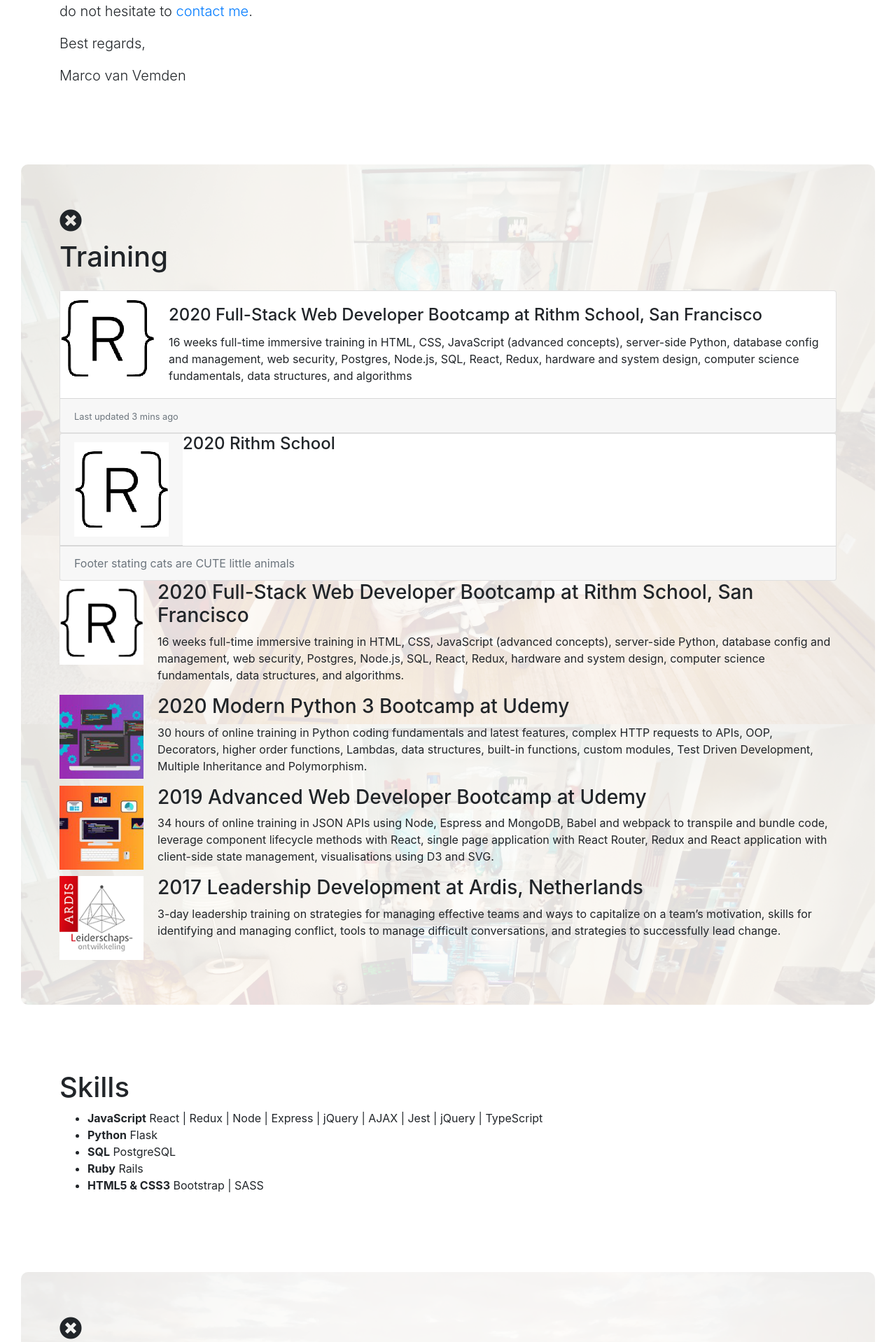
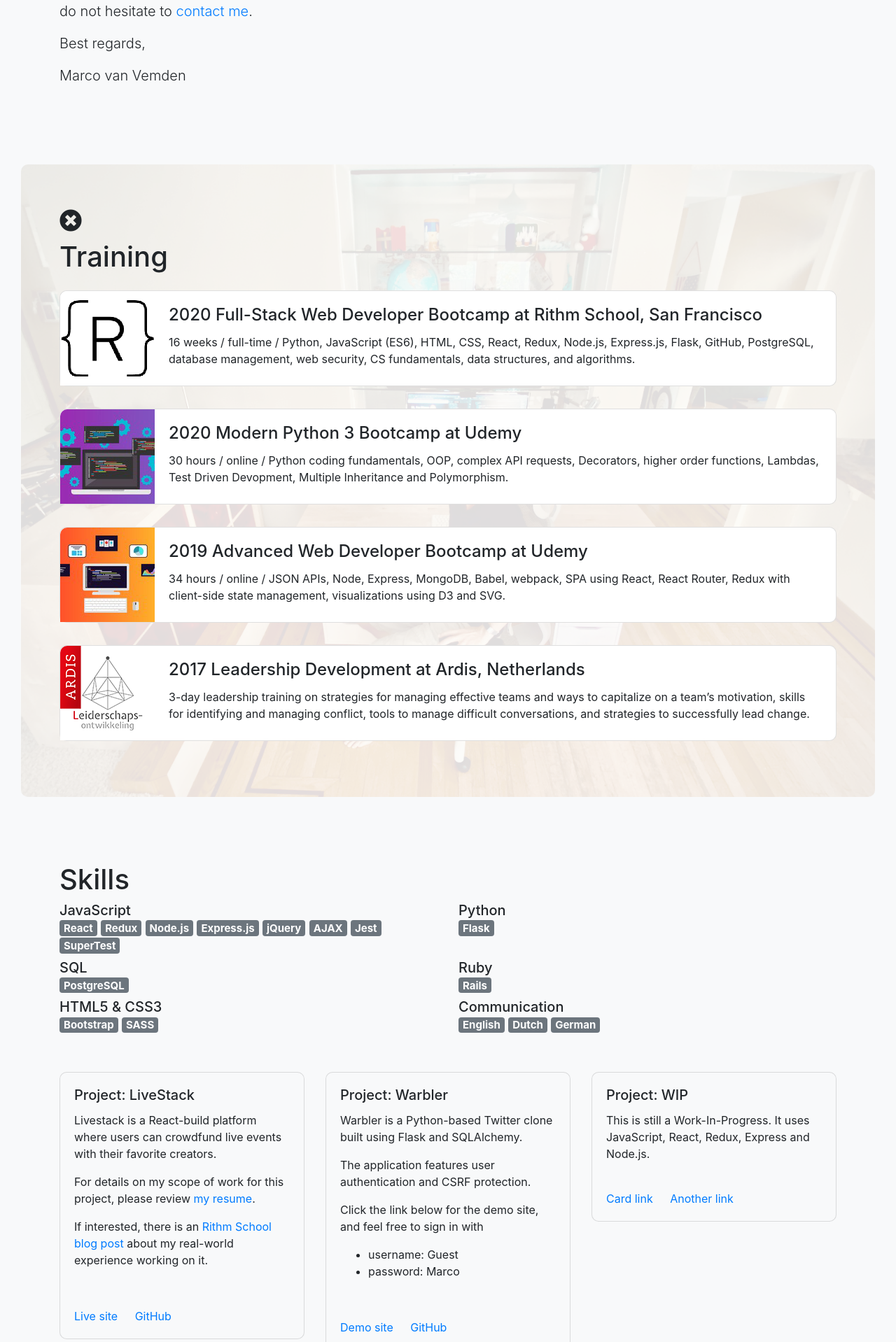
Before and after one commit to vanvemden/personal-site, a PHP site: page / in a window 1280 px wide. Shown: the part 903-2821 px from the top of the page at 70% size. Run offline with PHP 8.4, Linux system fonts and the light colour scheme.

Commit message:
update skills layout and add project cards

```diff
--- a/index.html
+++ b/index.html
@@ -2,14 +2,27 @@
 <html lang="en">
   <head>
     <title>Marco van Vemden | Full-Stack Web Developer in San Francisco</title>
-    <meta charset="utf-8">
-    <meta name="viewport" content="width=device-width, initial-scale=1">
-    <link rel="stylesheet" href="https://stackpath.bootstrapcdn.com/bootstrap/4.5.2/css/bootstrap.min.css" integrity="sha384-JcKb8q3iqJ61gNV9KGb8thSsNjpSL0n8PARn9HuZOnIxN0hoP+VmmDGMN5t9UJ0Z" crossorigin="anonymous">    <link rel="stylesheet" href="style.css">
-    <link rel="stylesheet" href="https://use.fontawesome.com/releases/v5.7.0/css/all.css" integrity="sha384-lZN37f5QGtY3VHgisS14W3ExzMWZxybE1SJSEsQp9S+oqd12jhcu+A56Ebc1zFSJ" crossorigin="anonymous">
+    <meta charset="utf-8" />
+    <meta name="viewport" content="width=device-width, initial-scale=1" />
+    <link
+      rel="stylesheet"
+      href="https://stackpath.bootstrapcdn.com/bootstrap/4.5.2/css/bootstrap.min.css"
+      integrity="sha384-JcKb8q3iqJ61gNV9KGb8thSsNjpSL0n8PARn9HuZOnIxN0hoP+VmmDGMN5t9UJ0Z"
+      crossorigin="anonymous"
+    />
+    <link rel="stylesheet" href="style.css" />
+    <link
+      rel="stylesheet"
+      href="https://use.fontawesome.com/releases/v5.7.0/css/all.css"
+      integrity="sha384-lZN37f5QGtY3VHgisS14W3ExzMWZxybE1SJSEsQp9S+oqd12jhcu+A56Ebc1zFSJ"
+      crossorigin="anonymous"
+    />
   </head>
 
-  <body id="home">
-    <nav class="navbar fixed-top navbar-expand justify-content-center navbar-light bg-light ">
+  <body id="home" class="bg-light">
+    <nav
+      class="navbar fixed-top navbar-expand justify-content-center navbar-light bg-light"
+    >
       <div class="navbar-nav">
         <a class="nav-item nav-link" href="#home">home</a>
         <a class="nav-item nav-link" href="#about">about</a>
@@ -25,7 +38,7 @@
         <div class="row">
           <div class="col-6 col-sm-12 align-self-start">
             <h1>Hi, I'm Marco</h1>
-            <h3>Full Stack Web Developer<br>in San Francisco</h3>
+            <h3>Full Stack Web Developer<br />in San Francisco</h3>
           </div>
           <div class="col-6 col-lg-12 align-self-end d-none d-sm-block">
             <h4>Languages:</h4>
@@ -48,28 +61,33 @@
     </div>
 
     <a id="about" class="anchor"></a>
-    <div class="about jumbotron jumbotron-fluid bg-white">
+    <div class="about jumbotron jumbotron-fluid bg-light">
       <div class="container">
         <h1>About</h1>
-        <p class="lead">I was born and raised in the Netherlands. In the summer of 1996, I was offered
-          a job at the Consulate General of the Netherlands in Los Angeles.
-          It was a dream come true for my wife and I, so we packed up and moved to
-          Redondo Beach, California. In 2010 the consulate re-located to San Francisco,
-          and we live in the East Bay now. Still happily married, and proud
-          father of two teenage California girls.</p>
-          <p class="lead">After serving my country for 23 years in the Foreign Service, I decided it
-            was time for a new career. Having been a passionate programmer since the
-            age of 15, my ambition is becoming a Software Engineer. In May 2020 I started
-           the 16 week immersive Full-Stack Web Developer boot camp at Rithm School in
-           San Francisco to 'brush up' on my coding skills, problem solving techniques,
-           and computer science knowledge.</p>
-           <p class="lead">In August 2020 I will start looking for my first job as a web developer.
-             If you have any questions or suggestions, please do not hesitate to
-             <a class="" href="#contact">contact me</a>.
+        <p class="lead">
+          I was born and raised in the Netherlands. In the summer of 1996, I was
+          offered a job at the Consulate General of the Netherlands in Los
+          Angeles. It was a dream come true for my wife and I, so we packed up
+          and moved to Redondo Beach, California. In 2010 the consulate
+          re-located to San Francisco, and we live in the East Bay now. Still
+          happily married, and proud father of two teenage California girls.
+        </p>
+        <p class="lead">
+          After serving my country for 23 years in the Foreign Service, I
+          decided it was time for a new career. Having been a passionate
+          programmer since the age of 15, my ambition is becoming a Software
+          Engineer. In May 2020 I started the 16 week immersive Full-Stack Web
+          Developer boot camp at Rithm School in San Francisco to 'brush up' on
+          my coding skills, problem solving techniques, and computer science
+          knowledge.
+        </p>
+        <p class="lead">
+          In August 2020 I will start looking for my first job as a web
+          developer. If you have any questions or suggestions, please do not
+          hesitate to <a class="" href="#contact">contact me</a>.
         </p>
         <p class="lead">Best regards,</p>
         <p class="lead">Marco van Vemden</p>
-
       </div>
     </div>
 
@@ -83,113 +101,266 @@
         <h1>Training</h1>
 
         <div class="row">
-              <div class="col-12 mt-3">
+          <div class="col-12 my-3">
             <div class="card">
               <div class="card-horizontal">
-                          <div class="img-square-wrapper">
-                              <img class="" src="img/rithmschool.png" alt="Rithm School San Francisco">
+                <div class="img-square-wrapper d-none d-sm-block">
+                  <img
+                    src="img/rithmschool.png"
+                    alt="Rithm School San Francisco"
+                  />
                 </div>
                 <div class="card-body">
-                              <h4 class="card-title">2020 Full-Stack Web Developer Bootcamp at Rithm School, San Francisco</h4>
-                              <p class="card-text">16 weeks full-time immersive training in HTML, CSS, JavaScript (advanced concepts), server-side Python, database config
-                                and management, web security, Postgres, Node.js, SQL, React, Redux, hardware and
-                                system design, computer science fundamentals, data structures, and algorithms</p>
+                  <h4 class="card-title">
+                    2020 Full-Stack Web Developer Bootcamp at Rithm School, San
+                    Francisco
+                  </h4>
+                  <p class="card-text">
+                    16 weeks / full-time / Python, JavaScript (ES6), HTML, CSS,
+                    React, Redux, Node.js, Express.js, Flask, GitHub,
+                    PostgreSQL, database management, web security, CS
+                    fundamentals, data structures, and algorithms.
+                  </p>
                 </div>
-                      </div>
-                      <div class="card-footer">
-                          <small class="text-muted">Last updated 3 mins ago</small>
               </div>
             </div>
           </div>
         </div>
 
-        <div class="card flex-row flex-wrap">
-          <div class="card-header">
-              <img src="img/rithmschool.png" alt="Rithm School San Francisco">
+        <div class="row">
+          <div class="col-12 my-3">
+            <div class="card">
+              <div class="card-horizontal">
+                <div class="img-square-wrapper d-none d-sm-block">
+                  <img
+                    src="img/modpyt3.png"
+                    alt="Modern Python 3 Bootcamp at Udemy"
+                  />
                 </div>
-          <div class="card-block">
-              <h4 class="card-title">2020 Rithm School</h4>
-              <p class="card-text"></p>
+                <div class="card-body">
+                  <h4 class="card-title">
+                    2020 Modern Python 3 Bootcamp at Udemy
+                  </h4>
+                  <p class="card-text">
+                    30 hours / online / Python coding fundamentals, OOP, complex
+                    API requests, Decorators, higher order functions, Lambdas,
+                    Test Driven Devopment, Multiple Inheritance and
+                    Polymorphism.
+                  </p>
                 </div>
-          <div class="w-100"></div>
-          <div class="card-footer w-100 text-muted">
-              Footer stating cats are CUTE little animals
+              </div>
+            </div>
           </div>
         </div>
 
-        <div class="well media">
-          <div class="media-left media-top">
-            <img class="media-object img-rounded " src="img/rithmschool.png" alt="Rithm School San Francisco">
+        <div class="row">
+          <div class="col-12 my-3">
+            <div class="card">
+              <div class="card-horizontal">
+                <div class="img-square-wrapper d-none d-sm-block">
+                  <img
+                    src="img/advwebdev.png"
+                    alt="Advanced Web Developer Bootcamp at Udemy"
+                  />
                 </div>
-          <div class="media-body">
-            <h3 class="media-heading img-rounded">2020 Full-Stack Web Developer Bootcamp at Rithm School, San Francisco</h4>
-              <p>16 weeks full-time immersive training in HTML, CSS, JavaScript (advanced concepts), server-side Python, database config
-                and management, web security, Postgres, Node.js, SQL, React, Redux, hardware and
-                system design, computer science fundamentals, data structures, and algorithms.
+                <div class="card-body">
+                  <h4 class="card-title">
+                    2019 Advanced Web Developer Bootcamp at Udemy
+                  </h4>
+                  <p class="card-text">
+                    34 hours / online / JSON APIs, Node, Express, MongoDB,
+                    Babel, webpack, SPA using React, React Router, Redux with
+                    client-side state management, visualizations using D3 and
+                    SVG.
                   </p>
                 </div>
               </div>
-        <div class="well media">
-          <div class="media-left media-top">
-            <img class="media-object img-rounded" src="img/modpyt3.png" alt="Rithm School San Francisco">
             </div>
-          <div class="media-body">
-            <h3 class="media-heading">2020 Modern Python 3 Bootcamp at Udemy</h4>
-              <p>30 hours of online training in Python coding fundamentals and latest features, complex HTTP requests to APIs,
-                OOP, Decorators, higher order functions, Lambdas, data structures, built-in functions,
-                custom modules, Test Driven Development, Multiple Inheritance and Polymorphism.
+          </div>
+        </div>
+
+        <div class="row">
+          <div class="col-12 my-3">
+            <div class="card">
+              <div class="card-horizontal">
+                <div class="img-square-wrapper d-none d-sm-block">
+                  <img
+                    src="img/ardis.png"
+                    alt="Leadership Development at Ardis, Netherlands"
+                  />
+                </div>
+                <div class="card-body">
+                  <h4 class="card-title">
+                    2017 Leadership Development at Ardis, Netherlands
+                  </h4>
+                  <p class="card-text">
+                    3-day leadership training on strategies for managing
+                    effective teams and ways to capitalize on a team’s
+                    motivation, skills for identifying and managing conflict,
+                    tools to manage difficult conversations, and strategies to
+                    successfully lead change.
                   </p>
                 </div>
               </div>
-        <div class="well media">
-          <div class="media-left media-top">
-            <img class="media-object img-rounded" src="img/advwebdev.png" alt="Rithm School San Francisco">
             </div>
-          <div class="media-body">
-            <h3 class="media-heading">2019 Advanced Web Developer Bootcamp at Udemy</h4>
-              <p>34 hours of online training in JSON APIs using Node, Espress and MongoDB, Babel and webpack to transpile and bundle
-                code, leverage component lifecycle methods with React, single page application with React Router,
-                Redux and React application with client-side state management, visualisations using D3 and SVG.
-              </p>
-          </div>
-        </div>
-        <div class="well media">
-          <div class="media-left media-top">
-            <img class="media-object img-rounded" src="img/ardis.png" alt="Rithm School San Francisco">
-          </div>
-          <div class="media-body">
-            <h3 class="media-heading">2017 Leadership Development at Ardis, Netherlands</h4>
-              <p>3-day leadership training on strategies for managing effective teams and
-                ways to capitalize on a team’s motivation, skills for identifying and managing
-                conflict, tools to manage difficult conversations, and strategies to successfully lead change.
-              </p>
           </div>
         </div>
       </div>
     </div>
 
     <a id="skills" class="anchor"></a>
-    <div class= "skills jumbotron jumbotron-fluid bg-white">
-      <div class="container">
+    <div class="skills jumbotron jumbotron-fluid bg-light">
+      <div class="container mb-5">
         <h1>Skills</h1>
-        <ul class="statistics">
-					<li class="style1">
-						<b>JavaScript</b> React | Redux | Node | Express | jQuery | AJAX | Jest | jQuery | TypeScript
-					</li>
-					<li class="style2">
-						<b>Python</b> Flask
-					</li>
-					<li class="style3">
-						<b>SQL</b> PostgreSQL
-					</li>
-					<li class="style4">
-						<b>Ruby</b> Rails
-					</li>
-					<li class="style5">
-						<b>HTML5 &amp; CSS3</b> Bootstrap | SASS
-					</li>
+        <div class="row">
+        <div class="col-6">
+          <h5>JavaScript <br>
+            <span class="badge badge-secondary">React</span>
+            <span class="badge badge-secondary">Redux</span>
+            <span class="badge badge-secondary">Node.js</span>
+            <span class="badge badge-secondary">Express.js</span>
+            <span class="badge badge-secondary">jQuery</span>
+            <span class="badge badge-secondary">AJAX</span>
+            <span class="badge badge-secondary">Jest</span>
+            <span class="badge badge-secondary">SuperTest</span>
+          </h5>
+        </div>
+
+        <div class="col-5">
+          <h5>Python<br>
+          <span class="badge badge-secondary">Flask</span>
+          </h5>
+        </div>
+
+        <div class="col-6">
+          <h5>SQL <br>
+            <span class="badge badge-secondary">PostgreSQL</span>
+          </h5>
+        </div>
+
+        <div class="col-6">
+          <h5>Ruby<br>
+            <span class="badge badge-secondary">Rails</span>
+          </h5>
+        </div>
+
+        <div class="col-6">
+          <h5>HTML5 &amp; CSS3<br>
+            <span class="badge badge-secondary">Bootstrap</span>
+            <span class="badge badge-secondary">SASS</span>
+          </h5>
+        </div>
+
+        <div class="col-6">
+          <h5>Communication<br>
+            <span class="badge badge-secondary">English</span>
+            <span class="badge badge-secondary">Dutch</span>
+            <span class="badge badge-secondary">German</span>
+          </h5>
+        </div>
+      </div>
+      </div>
+
+      <div class="container my-5">
+        <div class="row">
+          <div class="col-12 col-md-4">
+            <div class="card mb-5 bg-light">
+              <div class="card-body">
+                <h5 class="card-title">Project: LiveStack</h5>
+                <p class="card-text">
+                  Livestack is a React-build platform where users can crowdfund live events with their favorite creators.
+                </p>
+                <p>
+                  For details on my scope of work for this project, please review
+                  <a
+                    href="file:///Users/marco/Projects/personal_site/pdf/Marco_van_Vemden_Resume.pdf"
+                    >my resume</a
+                  >.
+                </p>
+                <p>
+                  If interested, there is an
+                  <a
+                    href="https://www.rithmschool.com/blog/student-interview-r16-on-remote-company-projects"
+                    alt="Rithm School Student interview with Marco van Vemden"
+                    target="_blank"
+                    >Rithm School blog post</a
+                  >
+                  about my real-world experience working on it.
+                </p>
+              </div>
+              <div class="card-body">
+                <a
+                  class="card-link"
+                  href="https://livestack.video/"
+                  alt="Livestack website"
+                  target="_blank"
+                  >Live site</a
+                >
+                <a
+                  class="card-link"
+                  href="https://github.com/vanvemden"
+                  target="_blank"
+                  href="https://github.com/vanvemden"
+                  >GitHub</a
+                >
+              </div>
+            </div>
+          </div>
+          <div class="col-12 col-sm-6 col-md-4">
+            <div class="card mb-5 bg-light">
+              <div class="card-body">
+                <h5 class="card-title">Project: Warbler</h5>
+                <p class="card-text">
+                  Warbler is a Python-based Twitter clone built using Flask and
+                  SQLAlchemy.
+                </p>
+                <p>
+                  The application features user authentication and CSRF
+                  protection.
+                </p>
+                <p>
+                  Click the link below for the demo site, and feel free to sign in with
+                  <ul>
+                    <li>username: Guest</li>
+                    <li>password: Marco</li>
                   </ul>
+                </p>
 
+              </div>
+              <div class="card-body">
+                <a
+                  class="card-link"
+                  href="http://warbler.marcovanvemden.com/"
+                  alt="Warbler demo site"
+                  target="_blank"
+                  >Demo site</a
+                >
+                <a
+                  class="card-link"
+                  href="https://github.com/vanvemden/warbler"
+                  target="_blank"
+                  href="https://github.com/vanvemden"
+                  >GitHub</a
+                >
+              </div>
+            </div>
+          </div>
+          <div class="col-12 col-sm-6 col-md-4">
+            <div class="card mb-5 bg-light">
+              <div class="card-body">
+                <h5 class="card-title">Project: WIP</h5>
+                <p class="card-text">
+                  This is still a Work-In-Progress. It uses JavaScript,
+                  React, Redux, Express and Node.js.
+                </p>
+              </div>
+              <div class="card-body">
+                <a href="#" class="card-link">Card link</a>
+                <a href="#" class="card-link">Another link</a>
+              </div>
+            </div>
+          </div>
+        </div>
       </div>
     </div>
 
@@ -197,23 +368,40 @@
     <div class="career jumbotron jumbotron-fluid parallax overlay">
       <div class="container container-label">
         <i class="fas fa-times-circle fa-2x toggle"></i>
-        <label>View from the Consulate General of the Netherlands in San Francisco.</label>
+        <label
+          >View from the Consulate General of the Netherlands in San
+          Francisco.</label
+        >
       </div>
       <div class="container container-text">
         <h1>Career</h1>
         <div class="well">
-          <h3>Consulate General of the Kingdom of the Netherlands, San Francisco</h3>
+          <h3>
+            Consulate General of the Kingdom of the Netherlands, San Francisco
+          </h3>
           <h4>From 2017 to 2020 <strong>Operations Manager</strong></h4>
-          <h4>From 2010 to 2016 <strong>Senior Consular Officer and IT Support Specialist</strong></h4>
+          <h4>
+            From 2010 to 2016
+            <strong>Senior Consular Officer and IT Support Specialist</strong>
+          </h4>
         </div>
         <div class="well">
-          <h3>Consulate General of the Kingdom of the Netherlands, Los Angeles</h3>
-          <h4>From 2003 to 2009 <strong>Senior Consular Officer and Systems Administrator</strong></h4>
-          <h4>From 1997 to 2002 <strong>Financial and Consular Officer</strong></h4>
+          <h3>
+            Consulate General of the Kingdom of the Netherlands, Los Angeles
+          </h3>
+          <h4>
+            From 2003 to 2009
+            <strong>Senior Consular Officer and Systems Administrator</strong>
+          </h4>
+          <h4>
+            From 1997 to 2002 <strong>Financial and Consular Officer</strong>
+          </h4>
         </div>
         <div class="well">
           <h3>Dutch Immigration and Naturalization Service, Zevenaar (NL)</h3>
-          <h4>From 1994 to 1996 <strong>Planning and Logistics Manager</strong></h4>
+          <h4>
+            From 1994 to 1996 <strong>Planning and Logistics Manager</strong>
+          </h4>
         </div>
         <div class="well">
           <h3>Center for Work and Income, Presikhaaf (NL)</h3>
@@ -222,9 +410,15 @@
       </div>
     </div>
 
-    <div class="jumbotron bg-white">
+    <div class="jumbotron bg-light">
       <div class="container text-center">
-        <a href="pdf/Marco_van_Vemden_Resume.pdf" target="_blank" class="btn btn-primary btn-lg" download>Download full resume in PD format</a>
+        <a
+          href="pdf/Marco_van_Vemden_Resume.pdf"
+          target="_blank"
+          class="btn btn-primary btn-lg"
+          download
+          >Download full resume in PD format</a
+        >
       </div>
     </div>
 
@@ -236,19 +430,24 @@
           <div class="col-md-6">
             <ul class="no-bullets">
               <li>
-                <a href="https://twitter.com/vanVemden" target="_blank"><span class="contact-icon twitter"></span>vanvemden</a>
+                <a href="https://twitter.com/vanVemden" target="_blank"
+                  ><span class="contact-icon twitter"></span>vanvemden</a
+                >
               </li>
             </ul>
           </div>
           <div class="col-md-6">
             <ul class="no-bullets">
               <li>
-                <a href="https://www.linkedin.com/in/marcovanvemden/" target="_blank"><span class="contact-icon linkedin"></span>marcovanvemden</a>
+                <a
+                  href="https://www.linkedin.com/in/marcovanvemden/"
+                  target="_blank"
+                  ><span class="contact-icon linkedin"></span>marcovanvemden</a
+                >
               </li>
             </ul>
           </div>
         </div>
-
       </div>
     </div>
 
--- a/style.css
+++ b/style.css
@@ -7,7 +7,7 @@
   background-attachment: scroll;
   background-image: url("img/marco.png");
   background-color: black;
-  color: white;
+  color: #f8f9fa;
   padding-top: 2rem;
 }
 
@@ -88,6 +88,13 @@ ul.no-bullets {
   list-style-type: none;
 }
 
+.card {
+  border-radius: 10px;
+}
+
+.training .card img {
+  border-radius: 10px 0 0 0;
+}
 
 .glyphicon-remove-sign {
   font-size: 3em;
@@ -112,8 +119,6 @@ ul.no-bullets {
 .training {
   background-image: url("img/training.png");
 }
-
-
 
 .skills .title {
   display: inline-block;
@@ -249,9 +254,11 @@ h3 {
 @media (min-width: 992px) {
   .hero {
     max-height: 450px;
-    /* background-position: right bottom; */
-    background-position: center bottom; */
+    background-position: center bottom;
+  }
 
+  .card img {
+    border-radius: 10px 0 0 10px;
   }
 }
 
```
Lines whose indentation alone changed are shown as unchanged.
